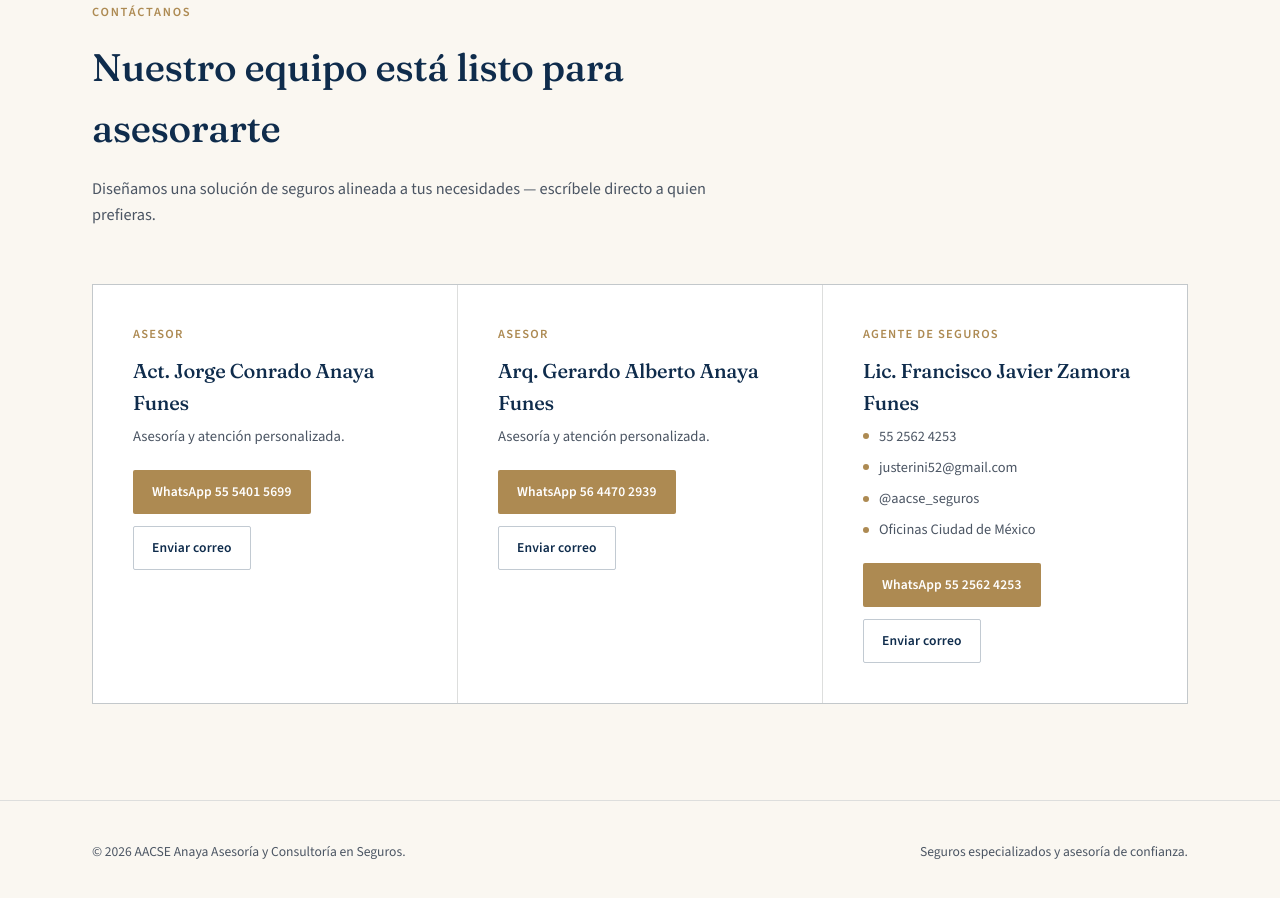
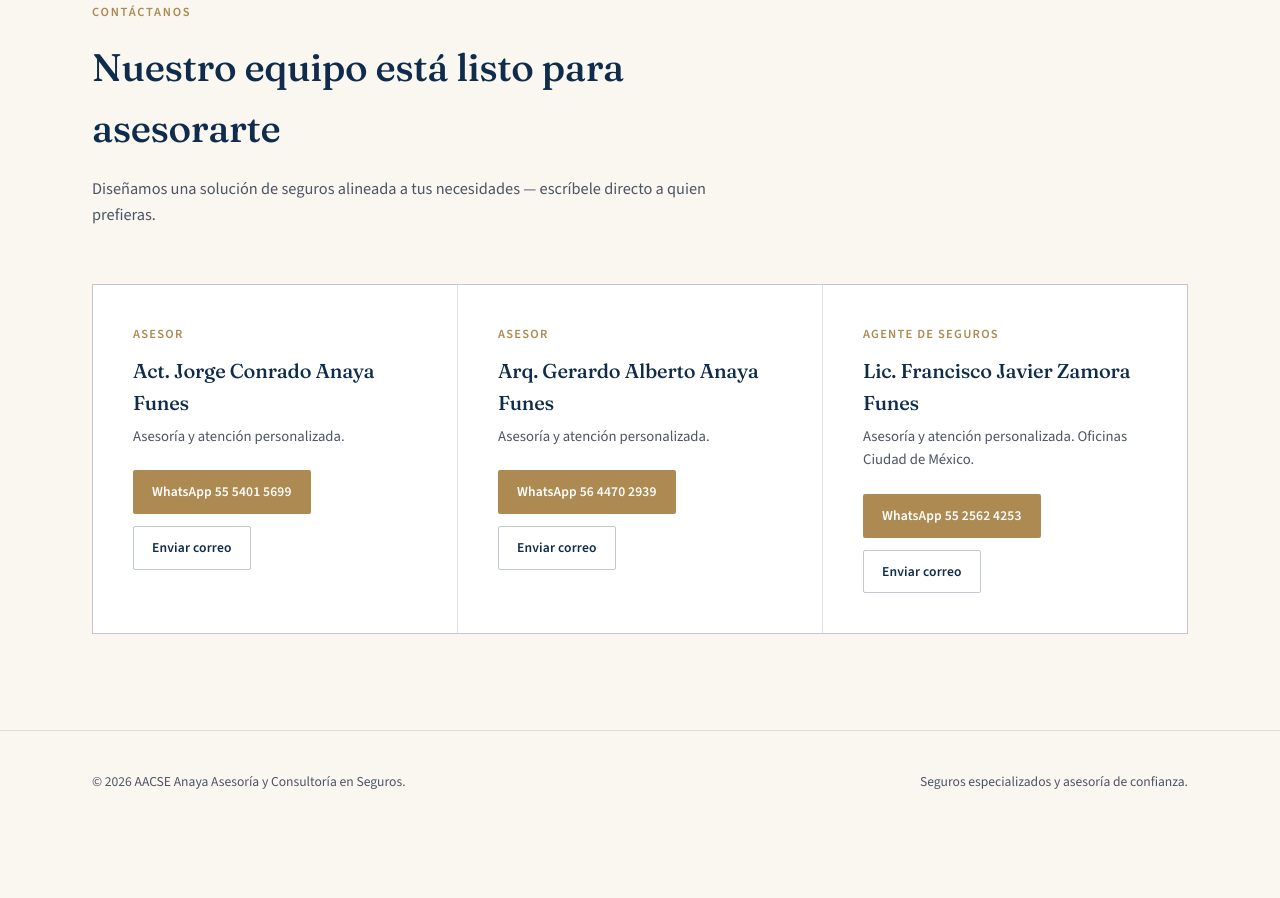
Before and after one commit to mau-anaya/AACSE-Seguros, a website: page index.html in a window 1280 px wide. Shown: the part 4086-4984 px from the top of the page. After the commit the page ends 4919 px from the top, so only its background shows below. Drawn offline with nearby package versions, Linux system fonts and the light colour scheme.

Commit message:
Uniformar formato de la tarjeta de Francisco con las de Conrado y Gerardo

```diff
--- a/index.html
+++ b/index.html
@@ -417,12 +417,7 @@
         <div class="advisor-card">
           <div class="role">Agente de Seguros</div>
           <h3>Lic. Francisco Javier Zamora Funes</h3>
-          <ul class="contact-list">
-            <li><span class="dot"></span> 55 2562 4253</li>
-            <li><span class="dot"></span> justerini52@gmail.com</li>
-            <li><span class="dot"></span> @aacse_seguros</li>
-            <li><span class="dot"></span> Oficinas Ciudad de México</li>
-          </ul>
+          <p class="desc">Asesoría y atención personalizada. Oficinas Ciudad de México.</p>
           <div class="advisor-actions">
             <a class="btn btn-gold" href="https://wa.me/525525624253?text=Hola%20Francisco%2C%20quiero%20recibir%20asesor%C3%ADa%20de%20AACSE%20Seguros" target="_blank" rel="noopener">WhatsApp 55 2562 4253</a>
             <a class="btn btn-outline" href="https://mail.google.com/mail/?view=cm&fs=1&to=justerini52@gmail.com&su=Asesor%C3%ADa%20AACSE%20Seguros&body=Hola%20Francisco%2C%20quiero%20recibir%20asesor%C3%ADa%20sobre%20un%20seguro.%20Gracias." target="_blank" rel="noopener">Enviar correo</a>
```
